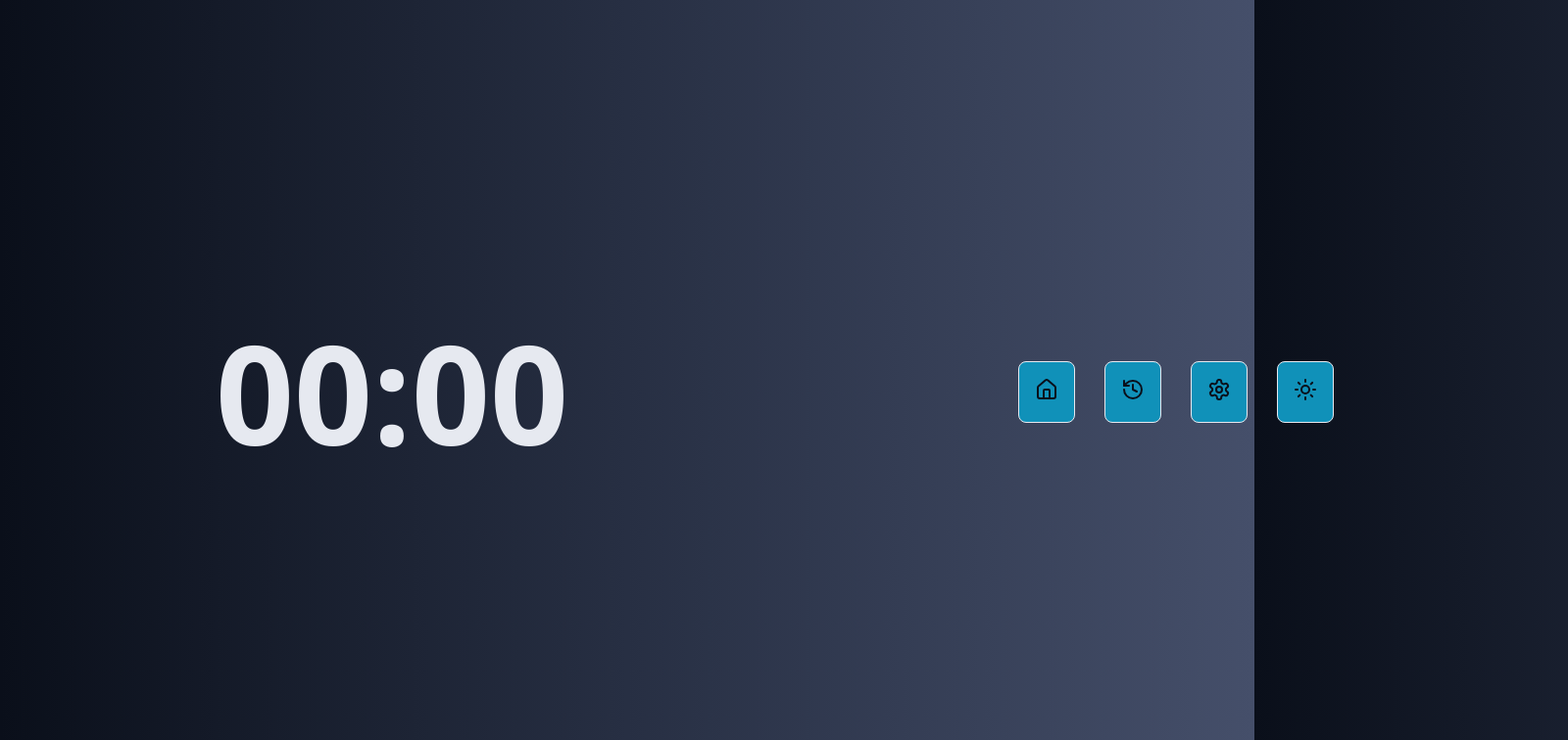
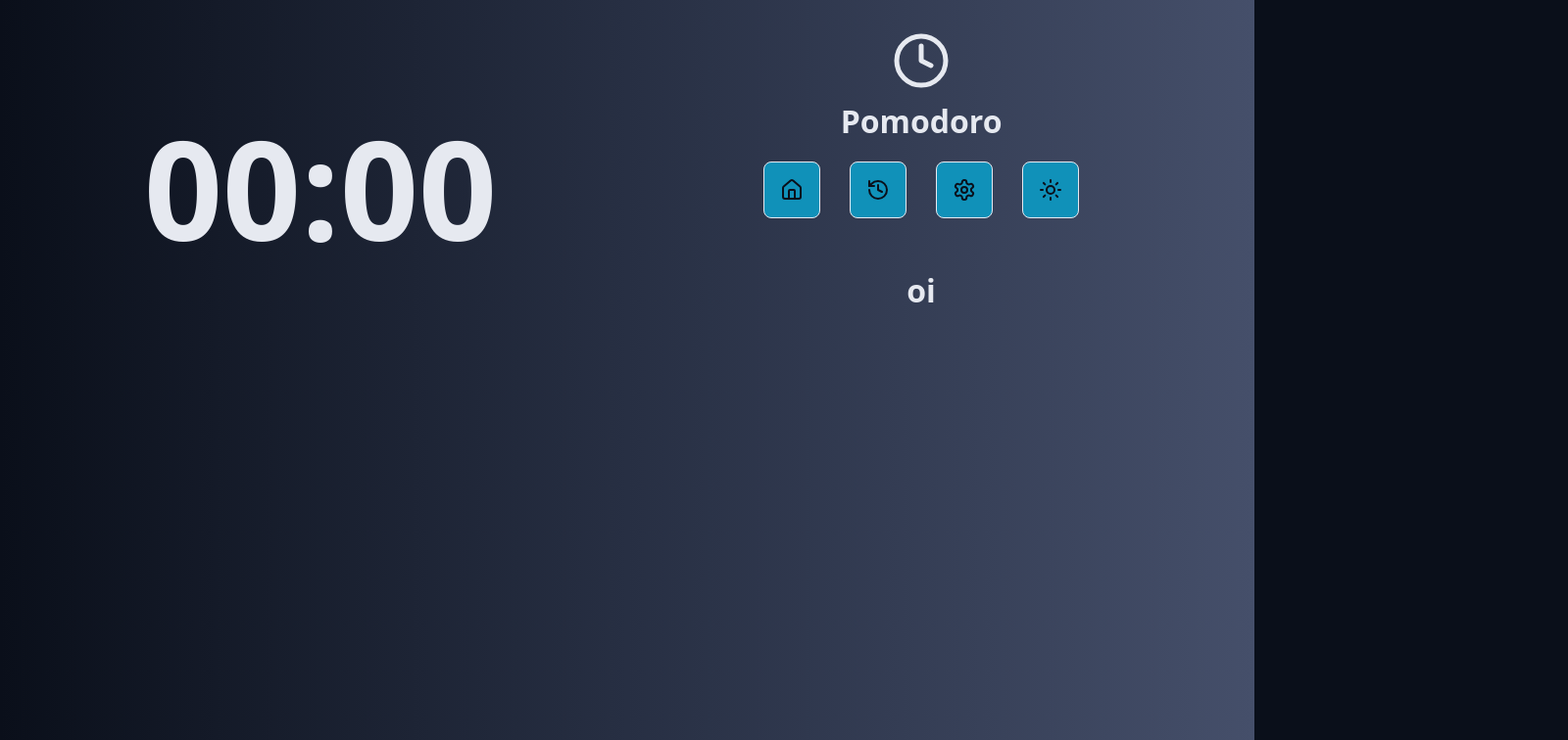
Before and after one commit to OzukaPedro/pomodoro, a React (Vite) app: page / in a window 1280 px wide. Shown: the top 756 px of the page at 98% size, 1600 px wide, since content can reach past the window. Built offline with nearby package versions, Linux system fonts and the light colour scheme.

Commit message:
algumas mudanças na pagina

```diff
--- a/src/App.tsx
+++ b/src/App.tsx
@@ -1,10 +1,9 @@
+import { Home } from "./Pages/Home";
 import "./styles/globals.css";
 import "./styles/theme.css";
 
-import { MainTemplate } from "./templates/MainTemplate";
-
 function App() {
-  return <MainTemplate />;
+  return <Home />;
 }
 
 export default App;
--- /dev/null
+++ b/src/Pages/Home/index.tsx
@@ -0,0 +1,19 @@
+import { Container } from "../../components/Container";
+import { CountDown } from "../../components/CountDown";
+import { MainForm } from "../../components/MainForm";
+import type { TaskStateModel } from "../../models/TypeStateModel";
+import { MainTemplate } from "../../templates/MainTemplate";
+
+export type HomeProps = {
+  state: TaskStateModel;
+  setState: React.Dispatch<React.SetStateAction<TaskStateModel>>;
+};
+export function Home() {
+  return (
+    <MainTemplate>
+      <Container>
+        <MainForm />
+      </Container>
+    </MainTemplate>
+  );
+}
--- a/src/components/Container/styles.module.css
+++ b/src/components/Container/styles.module.css
@@ -1,12 +1,9 @@
 .container {
-  width: 50%;
-  height: 100%;
-  display: flex;
-  align-items: center;
-  justify-content: center;
+  max-width: 100rem;
 }
 
 .content {
+  margin: 3.2rem;
   display: flex;
   flex-direction: column;
   align-items: center;
--- /dev/null
+++ b/src/components/Logo/index.tsx
@@ -0,0 +1,13 @@
+import { Clock4Icon } from "lucide-react";
+
+import styles from "./style.module.css";
+
+export function Logo() {
+  return (
+    <div className={styles.logo}>
+      <Clock4Icon />
+
+      <h1>Pomodoro</h1>
+    </div>
+  );
+}
--- /dev/null
+++ b/src/components/Logo/style.module.css
@@ -0,0 +1,13 @@
+.logo {
+  display: flex;
+  align-items: center;
+  justify-content: center;
+  flex-direction: column;
+  gap: 1rem;
+  color: var(--text-default);
+}
+
+.logo svg {
+  height: 6rem;
+  width: 6rem;
+}
--- /dev/null
+++ b/src/components/MainForm/index.tsx
@@ -0,0 +1,9 @@
+import { PlayCircleIcon } from "lucide-react";
+
+export function MainForm() {
+  return (
+    <>
+      <h1>oi</h1>
+    </>
+  );
+}
--- a/src/components/Menu/styles.module.css
+++ b/src/components/Menu/styles.module.css
@@ -11,6 +11,9 @@
   color: var(--text-over-primary);
   padding: 1.6rem;
   transition: all 0.2s ease-in-out;
+  display: flex;
+  justify-content: center;
+  align-items: center;
   border-radius: 0.8rem;
   border-color: var(--link-border-color);
   border-style: solid;
--- /dev/null
+++ b/src/models/TypeStateModel.ts
@@ -0,0 +1,14 @@
+import type { TaskModel } from "./TaskModel";
+
+export type TaskStateModel = {
+  tasks: TaskModel[];
+  secondsRemaining: number;
+  formattedSecondsRemaining: string;
+  activeTask: TaskModel | null;
+  currentCycle: number;
+  config: {
+    workTime: number;
+    shortBreakTime: number;
+    longBreakTime: number;
+  };
+};
--- a/src/styles/globals.css
+++ b/src/styles/globals.css
@@ -13,8 +13,9 @@ body {
   font-size: 1.6rem;
   background-color: var(--gray-900);
   color: var(--text-default);
-  width: 200vh;
-  height: 100vh;
+  display: flex;
+  justify-content: center;
+  align-items: center;
   background-image: linear-gradient(
     to right,
     var(--gray-900),
@@ -22,3 +23,11 @@ body {
     var(--gray-500)
   );
 }
+
+body div {
+  display: flex;
+  justify-content: space-between;
+  align-items: center;
+  gap: 24rem;
+  max-width: 100%;
+}
--- a/src/templates/MainTemplate/index.tsx
+++ b/src/templates/MainTemplate/index.tsx
@@ -1,16 +1,22 @@
 import { Container } from "../../components/Container";
 import { CountDown } from "../../components/CountDown";
+import { Logo } from "../../components/Logo";
 import { Menu } from "../../components/Menu";
-import styles from "./styles.module.css";
-export function MainTemplate() {
+type MainTemplateProps = {
+  children: React.ReactNode;
+};
+
+export function MainTemplate({ children }: MainTemplateProps) {
   return (
-    <div className={styles.mainTemplate}>
+    <>
+      <CountDown />
       <Container>
-        <CountDown />
+        <Logo />
+
+        <Menu />
+
+        {children}
       </Container>
-      <Container>
-        <Menu />
-      </Container>
-    </div>
+    </>
   );
 }
--- a/src/templates/MainTemplate/styles.module.css
+++ /dev/null
@@ -1,7 +0,0 @@
-.mainTemplate {
-  height: 100vh;
-  width: 200vh;
-  display: flex;
-  align-items: center;
-  justify-content: center;
-}
```
Also changed, not shown: src/models/TaskModel.ts (added, +11 -0 lines).
